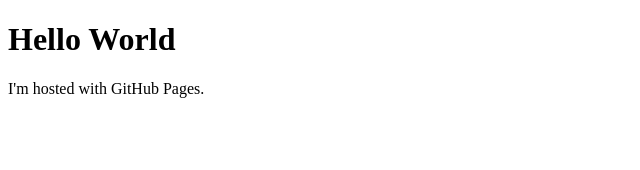
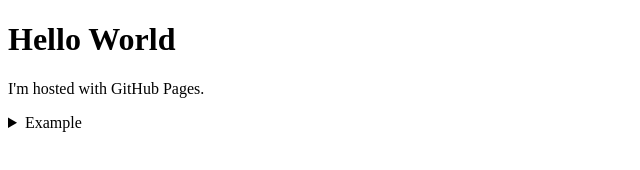
Before and after one commit to derek-a-24/derek-a-24.github.io, a plain HTML site: page index.html in a window 1280 px wide. Shown: the full height of the page, 0-640 px from the left. Drawn offline with Linux system fonts and the light colour scheme.

Commit message:
Update index.html

```diff
--- a/index.html
+++ b/index.html
@@ -4,4 +4,8 @@
   <h1>Hello World</h1>
   <p>I'm hosted with GitHub Pages.</p>
  </body>
+ <details>
+ <summary>Example</summary>
+ This is a dropdown with text!
+ </details>
 </html>
```
